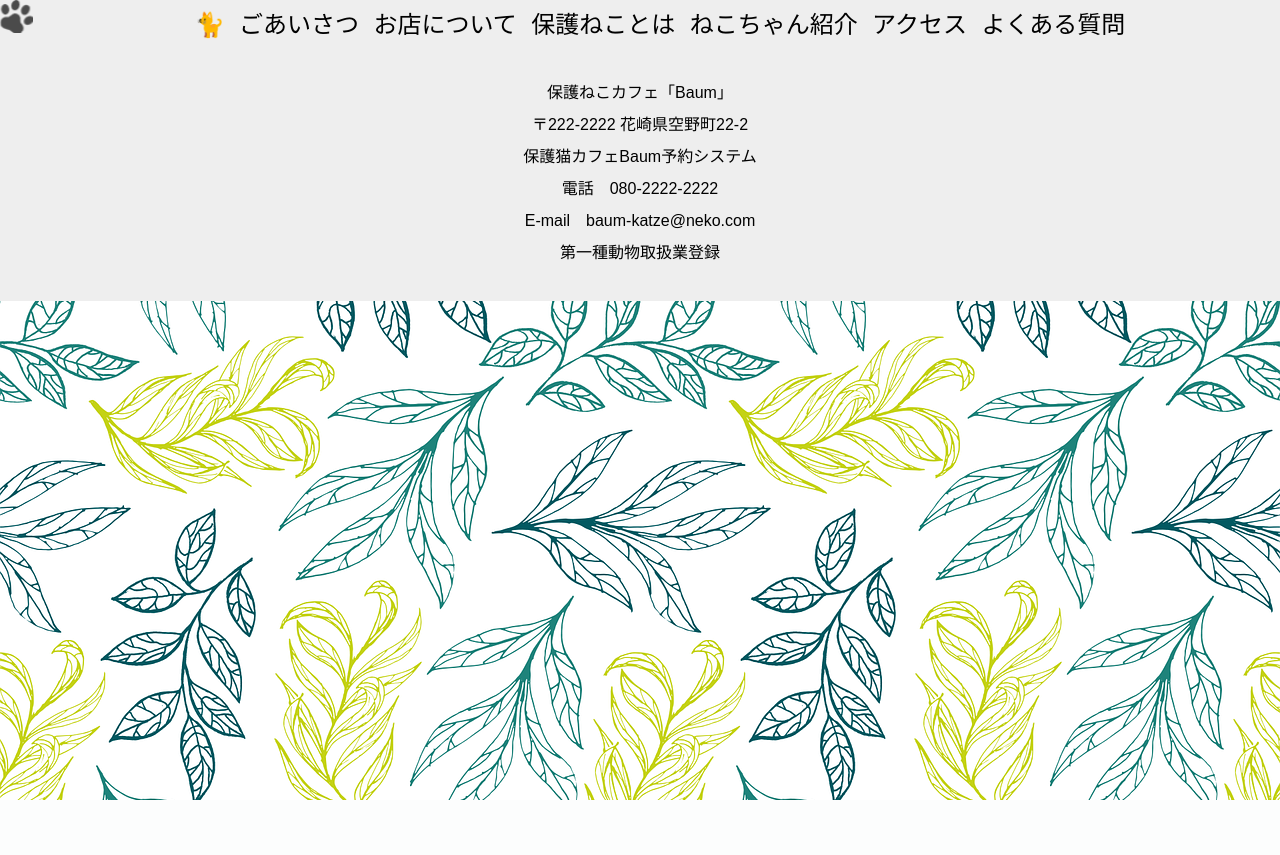
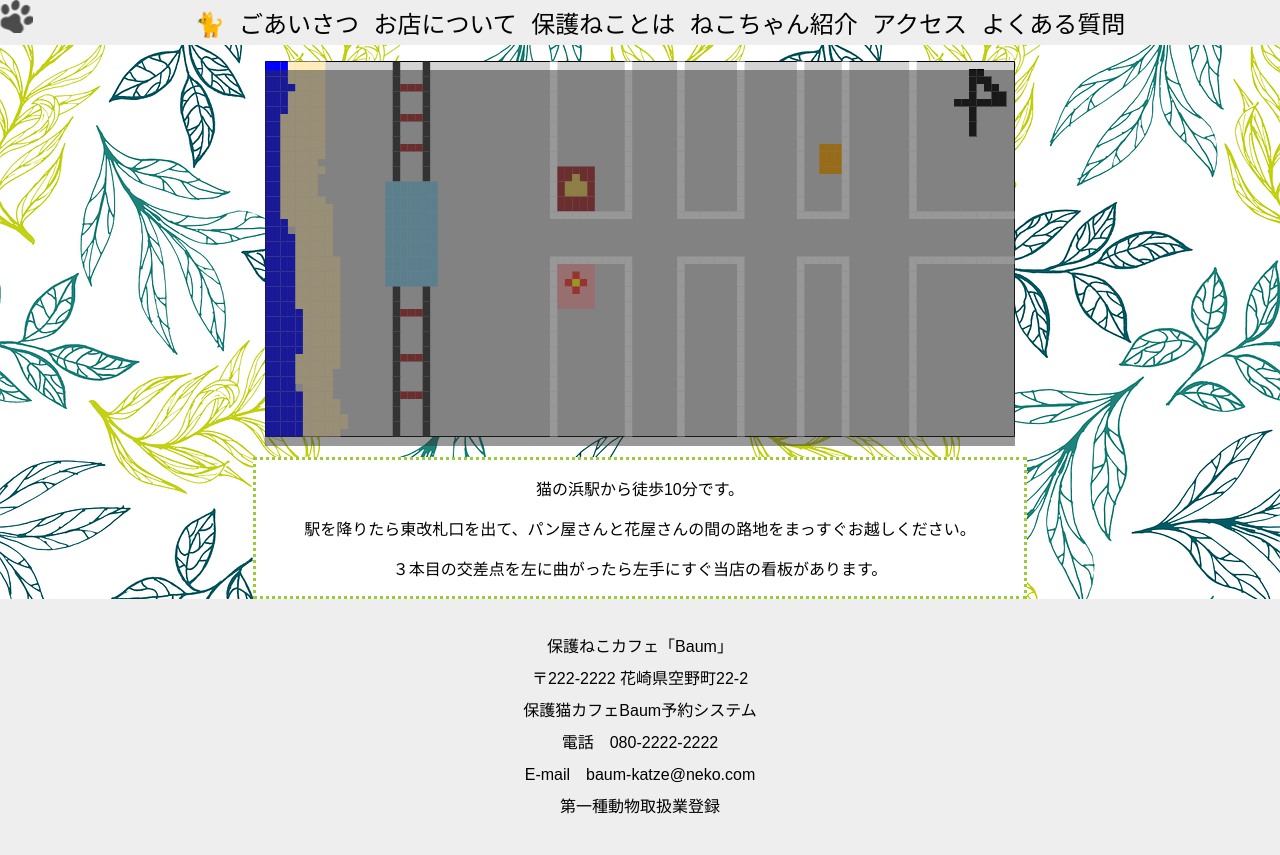
Before and after one commit to Syanagisato/art, a PHP site: page /access.php in a window 1280 px wide. Before the commit the page ends 800 px from the top, so only its background shows below. Run offline with PHP 8.4, Linux system fonts and the light colour scheme; some libraries are stand-ins or nearby versions.

Commit message:
Add files via upload

```diff
--- a/nekocafe/access.php
+++ b/nekocafe/access.php
@@ -4,21 +4,32 @@
 <head>
 	<meta charset="utf-8">
 	<title>アクセス</title>
-	<link rel="stylesheet" href="css/style2.css">
+	<link rel="stylesheet" href="css/style4.css">
 	<link rel="stylesheet" href="css/icon.css">
 	<script src="js/jquery-3.6.0.min.js"></script>
 	<script src="js/cursol.js"></script>
-	<script src="app.js"></script>
+	<script src="js/fabric.min.js"></script>
 	<meta name="viewport" content="width=device-width">
 </head>
 
 <body>
 	<div id="con">
-	<img src="img/icon.png" id="icon">
-	<?php require_once("template/header.php"); ?>
+		<img src="img/icon.png" id="icon">
 
-	<?php require_once("template/footer.php"); ?>
+		<?php require_once("template/header.php"); ?>
+		<div id="stage"><img src="img/map.png"></div>
+		<canvas></canvas>
+
+		<div id="setumei">
+			<p>猫の浜駅から徒歩10分です。</p>
+			<p>駅を降りたら東改札口を出て、パン屋さんと花屋さんの間の路地をまっすぐお越しください。</p>
+			<p>３本目の交差点を左に曲がったら左手にすぐ当店の看板があります。</p>
+		</div>
+
+		<?php require_once("template/footer.php"); ?>
+
 	</div>
+	<script src="js/map.js"></script>
 </body>
 
 </html>
--- a/nekocafe/aisatu.php
+++ b/nekocafe/aisatu.php
@@ -8,7 +8,7 @@
 		<link rel="stylesheet" href="css/icon.css">
 		<script src="js/jquery-3.6.0.min.js"></script>
 		<script src="js/cursol.js"></script>
-		<script src="app.js"></script>
+		<script src="js/fadeIn.js"></script>
 		<meta name="viewport" content="width=device-width">
 	</head>
 
@@ -22,7 +22,7 @@
 
 			<article>
 				<p>
-				<img src="img/heya.jpg" alt="ねこと部屋">
+				<img src="img/heya.jpg" alt="ねこと部屋" id="room">
 				保護ねこカフェ「Baum」は、2032年花野県空野町にオープンしました。<br>
 				「世界から悲しい思いをするねこちゃんをなくそう」を目標に、<br>ねこちゃんの殺処分ゼロを目指して日々活動しています。<br>
 				当店のねこちゃんたちは、みんな身寄りのない「保護ねこ」です。<br>
--- a/nekocafe/cats.php
+++ b/nekocafe/cats.php
@@ -8,7 +8,6 @@
 	<link rel="stylesheet" href="css/icon.css">
 	<script src="js/jquery-3.6.0.min.js"></script>
 	<script src="js/cursol.js"></script>
-	<script src="app.js"></script>
 	<meta name="viewport" content="width=device-width">
 </head>
 
@@ -19,6 +18,7 @@
 
 	<?php require_once("template/footer.php"); ?>
 	</div>
+	<script src="cats.js"></script>
 </body>
 
 </html>
--- /dev/null
+++ b/nekocafe/css/style4.css
@@ -0,0 +1,75 @@
+@charset "utf-8";
+
+body {
+	background-image: url(../img/back.png);
+	font-family: 'alba', fantasy;
+	text-align: center;
+	margin: 0;
+}
+
+header {
+	width: 100%;
+	margin: 0 auto;
+}
+
+header ul {
+	background-color: #eee;
+	margin: 0;
+	text-align: center;
+	list-style-type: none;
+}
+
+header ul li{
+	display: inline-block;
+	font-size: 1.5rem;
+	padding: 5px;
+}
+
+a {
+	text-decoration: none;
+	color: #000;
+}
+
+a:hover {
+	color: #fd0;
+}
+
+#con {
+	position: relative;
+}
+
+#stage {
+	width: 80%;
+	margin: auto;
+	padding: 1rem;
+}
+
+canvas {
+	background-color: #333;
+	position: absolute;
+	top: 70px;
+	left: 0;
+	right: 0;
+	margin: auto;
+	width: 750px;
+	height: 376px;
+	opacity: 0.5;
+}
+
+
+#setumei {
+	width: 60%;
+	margin: auto;
+	background-color: white;
+	border: 3px dotted yellowgreen;
+}
+
+footer{
+	margin: 0 auto;
+	background-color: #eee;
+	padding: 1rem 3rem;
+}
+footer p {
+	text-align: center;
+	line-height: 2rem;
+}
```
Also changed, not shown: nekocafe/css/style3.css (+4 -4 lines), nekocafe/img/2.jpg (added), nekocafe/img/cat1.svg (added), nekocafe/img/map.png (added), nekocafe/js/app.js (line endings or trailing spaces), 2 other files.
